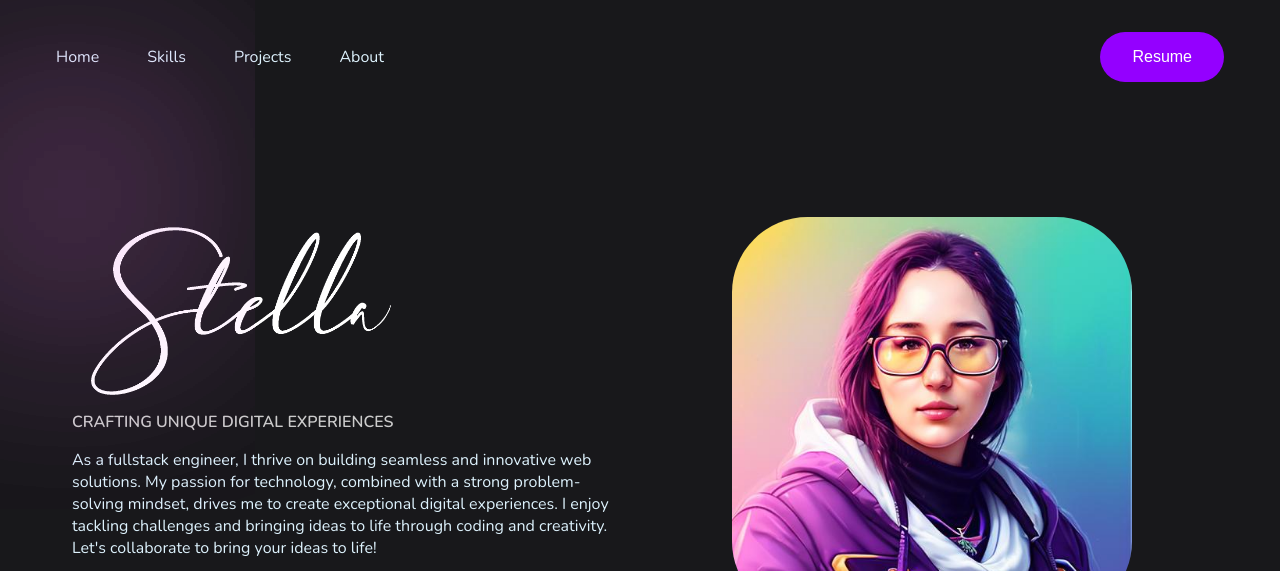
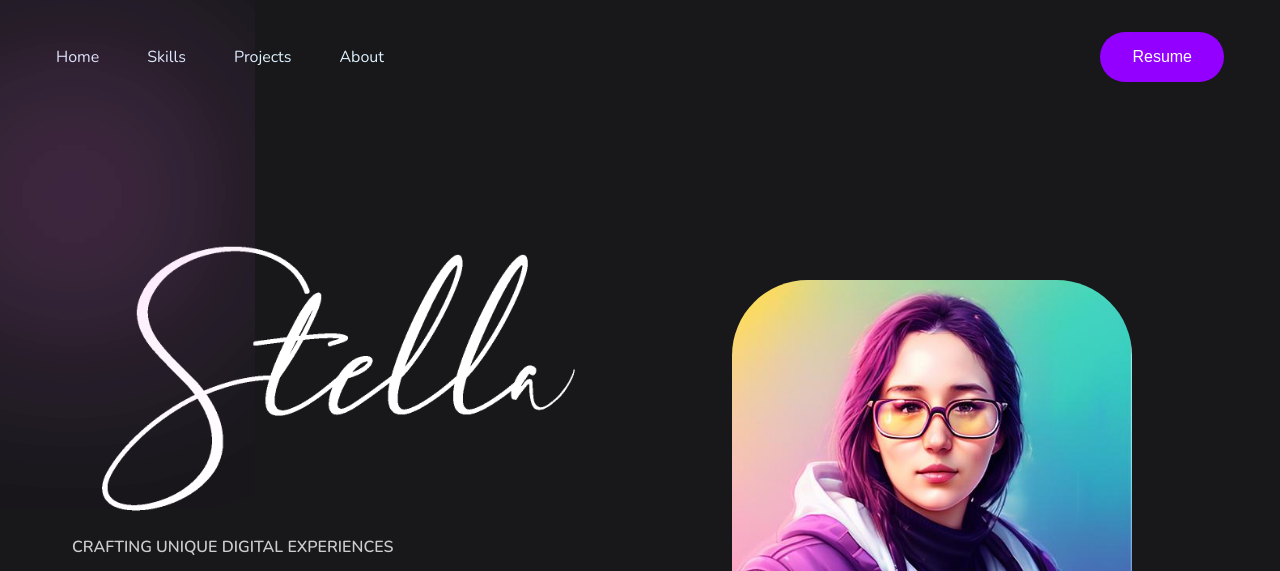
Before and after one commit to Stelluuh/My-Portfolio, a plain HTML site: page index.html in a window 1280 px wide. Shown: the top 571 px of the page. Drawn offline with nearby package versions, Linux system fonts and the light colour scheme.

Commit message:
Refactor CSS: Eliminate comments and superfluous code from the recent changes in the index.html file.

```diff
--- a/styles/main.css
+++ b/styles/main.css
@@ -49,10 +49,6 @@ nav{
     justify-content: space-between;
     gap: 2rem;
 }
-
-/* .nav-logo{
-    max-width: 100px;
-} */
 
 .nav-links{
     list-style: none;
@@ -108,16 +104,9 @@ header{
 
 header .logo{
     width: 100%;
-    max-width: 350px;
-    overflow: hidden;
+    max-width: 600px;
+    display: flex;
 }
-
-header .logo img {
-    width: 100%;
-    height: auto; /* Maintain aspect ratio */
-    display: block; /* Remove default inline display */
-}
-
 
 header .content h4{
     margin-bottom: 1rem;
@@ -126,18 +115,8 @@ header .content h4{
     font-weight: 600;
 }
 
-/* header .content h1{
-    color: #fff;
-    margin-bottom: 1rem;
-    font-size: 3rem;
-    font-weight: 400;
-    line-height: 4rem;
-} */
-
 header .content h1 span{
     font-family: 'Sacramento', cursive;
-    /* -webkit-text-fill-color: transparent; */
-    /* -webkit-text-stroke: 1px #DDF2FD; */
     font-size: 6rem;
     font-weight: 600;
 
```
